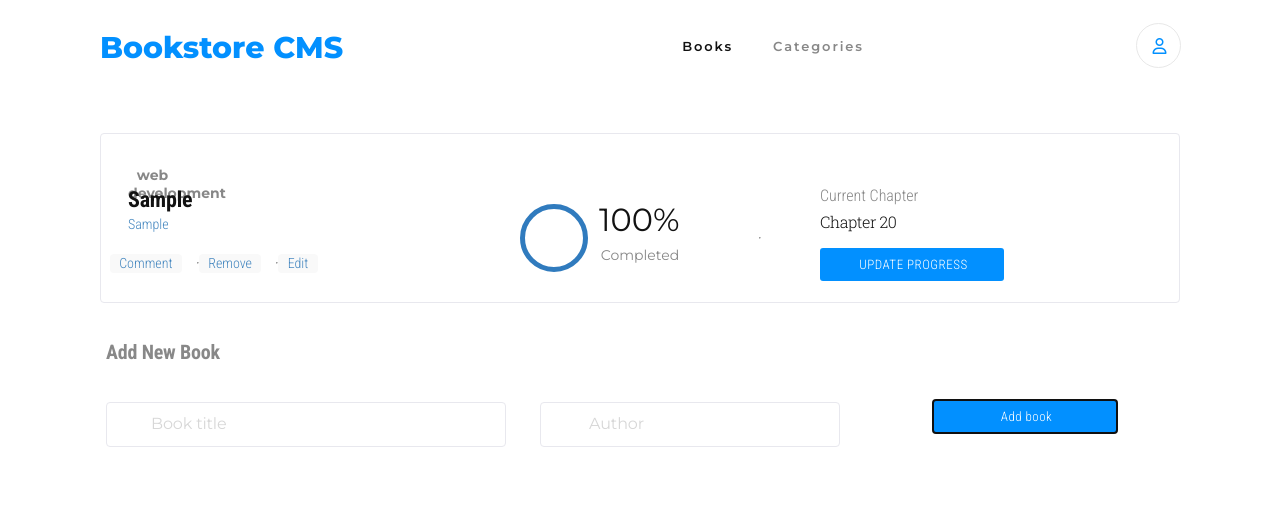
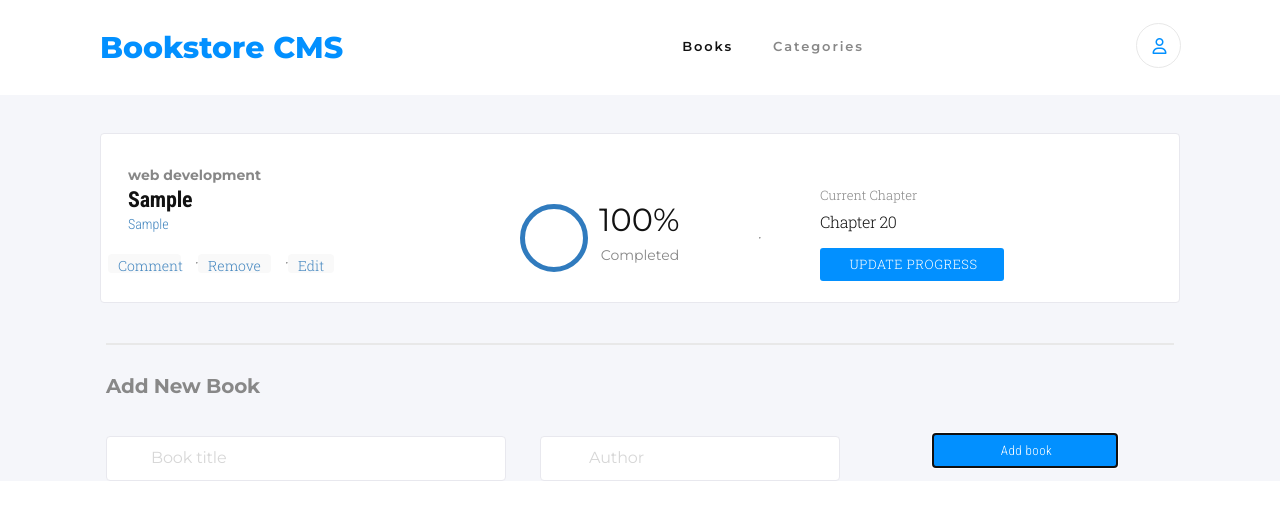
Before and after one commit to naji-97/sec-book-store, a React (Create React App) app: page / in a window 1280 px wide. Both pictures are taken after typing "Sample", "Sample" into the empty fields and a click on the button "Add book". Shown: the top 520 px of the page. Built offline with nearby package versions, Linux system fonts and the light colour scheme; no server answers.

Commit message:
edit some style

```diff
--- a/src/components/Form.jsx
+++ b/src/components/Form.jsx
@@ -30,6 +30,7 @@ function Form() {
 
   return (
     <form action="" className="" method="" onSubmit={handleSubmit}>
+      <div className="line" />
       <p className="form-title">Add New Book</p>
       <div className="input-group">
         <input
--- a/src/components/styles/book.css
+++ b/src/components/styles/book.css
@@ -1,5 +1,4 @@
 .school-of {
-  width: 3.063rem;
   height: 1.125rem;
   margin: 0 2.438rem 0 0;
   opacity: 0.5;
@@ -11,6 +10,7 @@
   line-height: normal;
   letter-spacing: normal;
   color: var(--black-two);
+  text-align: start;
 }
 
 .title {
@@ -45,7 +45,7 @@
   width: 4.563rem;
   height: 1.188rem;
   margin: 0.188rem 0.938rem 0.125rem 0;
-  font-family: 'Roboto Condensed', sans-serif;
+  font-family: 'Roboto Slab', serif;
   font-size: 0.875rem;
   font-weight: 300;
   font-stretch: normal;
@@ -100,8 +100,8 @@
   height: 1.125rem;
   margin: 0.063rem 3.625rem 0 3.688rem;
   opacity: 0.5;
-  font-family: 'Roboto Condensed', sans-serif;
-  font-size: 1rem;
+  font-family: 'Roboto Slab', serif;
+  font-size: 0.813rem;
   font-weight: 300;
   font-stretch: normal;
   font-style: normal;
@@ -127,7 +127,7 @@
 }
 
 .update-progress {
-  font-family: 'Roboto Condensed', sans-serif;
+  font-family: 'Roboto Slab', sans-serif;
   font-size: 0.813rem;
   font-weight: 300;
   font-stretch: normal;
--- a/src/index.css
+++ b/src/index.css
@@ -7,6 +7,10 @@
   --white: #e8e8ee;
   --cool-blue: #4386bf;
   --medium-blue: #307bbe;
+}
+
+body {
+  background: #f5f6fa;
 }
 
 .flex-spac-btwn {
@@ -40,7 +44,7 @@ h1 {
 
 button {
   background-color: var(--main-color);
-  font-family: 'Roboto Condensed', sans-serif;
+  font-family: 'Roboto Slab', serif;
   border: 0;
   border-radius: 4px;
   padding: 1% 5%;
@@ -60,7 +64,7 @@ button {
 .form-title {
   height: 1.5rem;
   margin: 1.813rem 32.75rem 1.188rem 0;
-  font-family: 'Roboto Condensed', sans-serif;
+  font-family: 'Montserrat', sans-serif;
   font-size: 1.25rem;
   font-weight: bold;
   font-stretch: normal;
@@ -70,6 +74,13 @@ button {
   color: #888;
   display: block;
   text-align: start;
+}
+
+.line {
+  width: 100%;
+  height: 0.125rem;
+  margin: 2.5rem 0.063rem 1.813rem 0;
+  border: solid 1px #e8e8e8;
 }
 
 .title-input {
```
